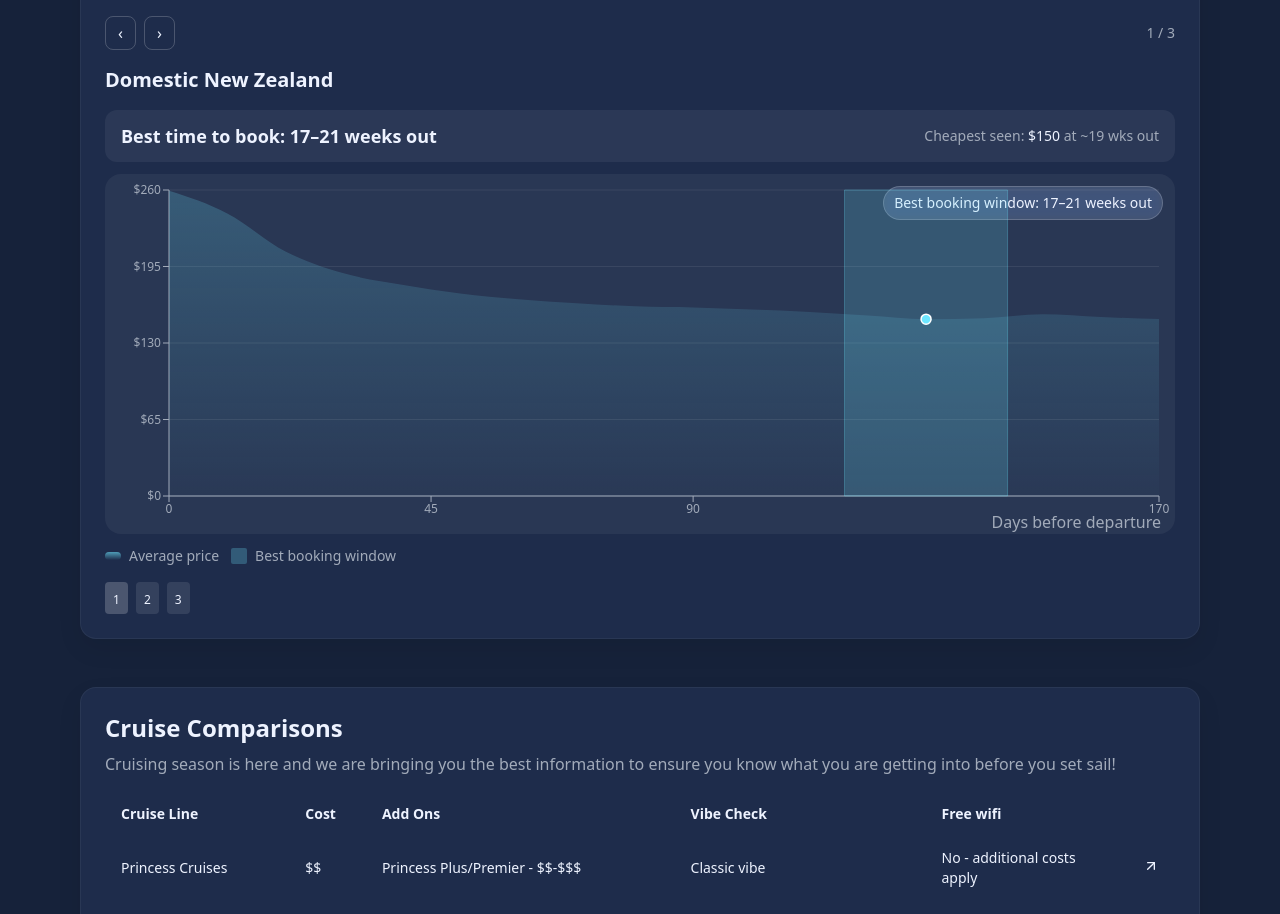
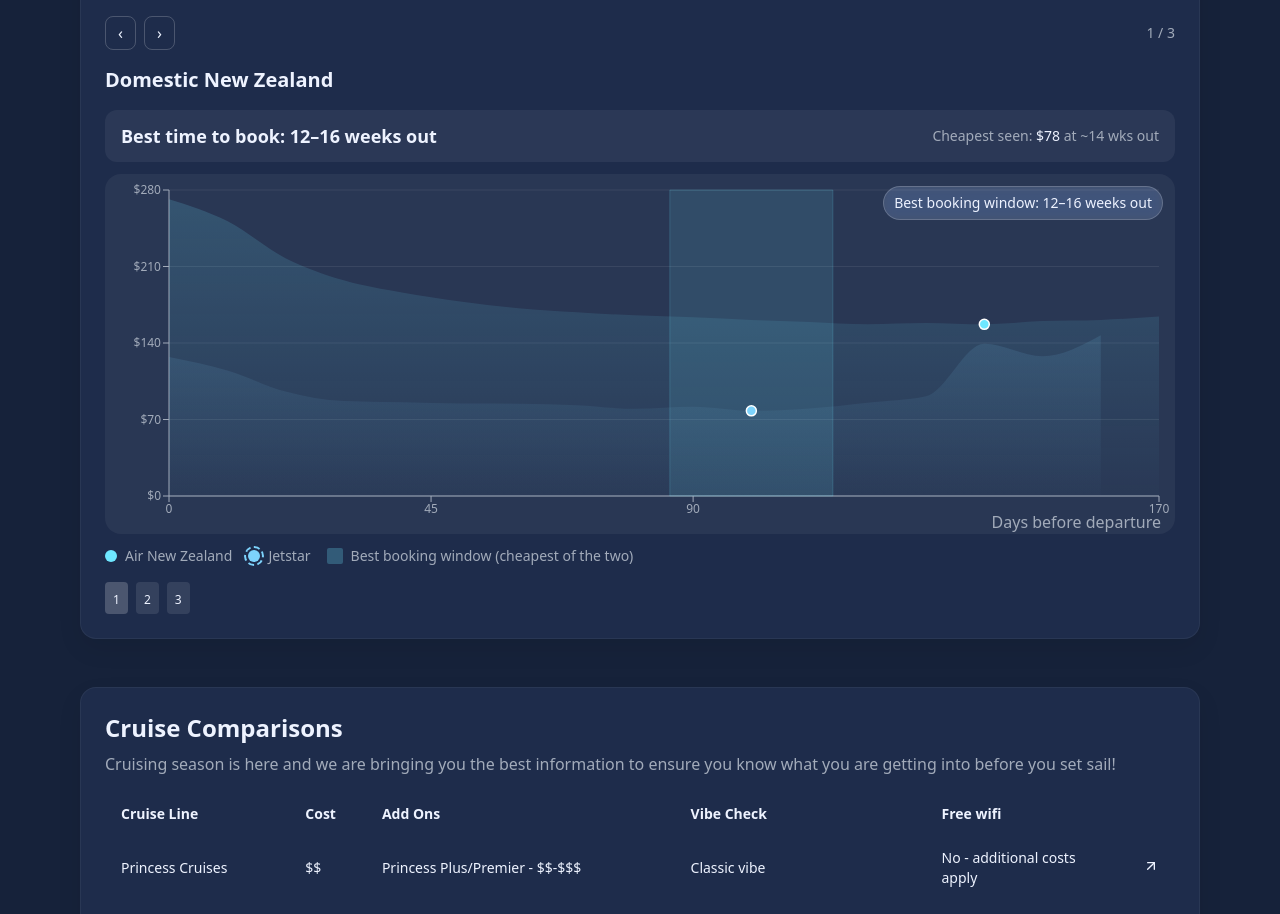
Before and after one commit to BrettWS2025/travelscout, a Next.js app: page / in a window 1280 px wide. Shown: the part 807-1721 px from the top of the page. Built offline with nearby package versions, Linux system fonts and the light colour scheme.

Commit message:
Update DomesticFlightBookingTimingChart.tsx

```diff
--- a/components/DomesticFlightBookingTimingChart.tsx
+++ b/components/DomesticFlightBookingTimingChart.tsx
@@ -15,130 +15,176 @@ import {
   ReferenceDot,
 } from "recharts";
 
-/** One point per 10-day bucket of "days before departure" */
-export type PricePoint = { daysOut: number; price: number };
+type DuoPoint = { daysOut: number; anz?: number | null; jet?: number | null };
 
 type Props = {
-  /** Optional. If omitted, we use DEFAULT_POINTS (your dataset, binned by 10 days). */
-  data?: PricePoint[];
   currency?: string; // e.g. "NZD"
-  dark?: boolean;    // when placed on dark cards
+  dark?: boolean;    // render on dark cards
+  /** Optional override: pass your own already-bucketed series (same shape). */
+  data?: DuoPoint[];
 };
 
-/** YOUR DATA, binned to 10-day increments (mean of each 10-day range) */
-const DEFAULT_POINTS: PricePoint[] = [
-  { daysOut: 0,   price: 286.28 },
-  { daysOut: 10,  price: 232.30 },
-  { daysOut: 20,  price: 201.79 },
-  { daysOut: 30,  price: 189.35 },
-  { daysOut: 40,  price: 176.53 },
-  { daysOut: 50,  price: 172.52 },
-  { daysOut: 60,  price: 167.08 },
-  { daysOut: 70,  price: 162.03 },
-  { daysOut: 80,  price: 162.43 },
-  { daysOut: 90,  price: 159.03 },
-  { daysOut: 100, price: 159.20 },
-  { daysOut: 110, price: 157.22 },
-  { daysOut: 120, price: 152.91 },
-  { daysOut: 130, price: 149.67 },
-  { daysOut: 140, price: 148.15 },
-  { daysOut: 150, price: 155.44 },
-  { daysOut: 160, price: 159.46 },
-  { daysOut: 170, price: 141.18 },
+/** 10-day bucket means (0,10,…,170) computed from your raw series */
+const DEFAULT_POINTS: DuoPoint[] = [
+  { daysOut: 0,   anz: 298.699, jet: 145.726 },
+  { daysOut: 10,  anz: 244.380, jet: 108.815 },
+  { daysOut: 20,  anz: 211.568, jet: 90.182 },
+  { daysOut: 30,  anz: 196.810, jet: 87.923 },
+  { daysOut: 40,  anz: 183.620, jet: 82.580 },
+  { daysOut: 50,  anz: 178.018, jet: 86.807 },
+  { daysOut: 60,  anz: 172.476, jet: 84.399 },
+  { daysOut: 70,  anz: 165.176, jet: 81.922 },
+  { daysOut: 80,  anz: 166.939, jet: 83.049 },
+  { daysOut: 90,  anz: 163.737, jet: 74.288 },
+  { daysOut: 100, anz: 159.688, jet: 87.571 },
+  { daysOut: 110, anz: 159.711, jet: 71.852 },
+  { daysOut: 120, anz: 158.518, jet: 80.788 },
+  { daysOut: 130, anz: 153.336, jet: 103.516 },
+  { daysOut: 140, anz: 163.017, jet: 89.376 },
+  { daysOut: 150, anz: 154.834, jet: 224.960 }, // note: jet outlier from sparse data
+  { daysOut: 160, anz: 162.325, jet: 69.280 },
+  { daysOut: 170, anz: 166.123, jet: null },
 ];
 
 const fmtCurrency = (v: number, currency = "NZD") =>
-  new Intl.NumberFormat("en-NZ", {
-    style: "currency",
-    currency,
-    maximumFractionDigits: 0,
-  }).format(Math.max(0, v || 0));
+  new Intl.NumberFormat("en-NZ", { style: "currency", currency, maximumFractionDigits: 0 })
+    .format(Math.max(0, v || 0));
 
-/** Light smoothing (3-point window suits 10-day buckets) */
-function smooth(points: PricePoint[], window = 3): PricePoint[] {
+/** Moving average smoothing on a numeric array (keeps x values from src) */
+function smoothSeries(points: { x: number; y: number }[], window = 3) {
   if (points.length <= window) return points;
   const half = Math.floor(window / 2);
-  const out: PricePoint[] = [];
+  const out: { x: number; y: number }[] = [];
   for (let i = 0; i < points.length; i++) {
     const s = Math.max(0, i - half);
     const e = Math.min(points.length, i + half + 1);
     const slice = points.slice(s, e);
-    const avg = slice.reduce((a, p) => a + p.price, 0) / slice.length;
-    out.push({ daysOut: points[i].daysOut, price: avg });
+    const avg = slice.reduce((a, p) => a + p.y, 0) / slice.length;
+    out.push({ x: points[i].x, y: avg });
   }
   return out;
 }
 
-/** Find the absolute min and define a “sweet spot” window around it */
-function findSweetSpot(points: PricePoint[], padDays = 14) {
-  if (!points.length) return { minIdx: 0, start: 0, end: 0 };
+/** Based on the cheaper-of-two smoothed series at each x */
+function computeBestWindow(
+  merged: { daysOut: number; cheaper: number }[],
+  padDays = 14
+) {
+  if (!merged.length) return { minIdx: 0, start: 0, end: 0 };
   let minIdx = 0;
-  for (let i = 1; i < points.length; i++) {
-    if (points[i].price < points[minIdx].price) minIdx = i;
+  for (let i = 1; i < merged.length; i++) {
+    if (merged[i].cheaper < merged[minIdx].cheaper) minIdx = i;
   }
-  const start = Math.max(0, points[minIdx].daysOut - padDays);
-  const end = Math.min(points[points.length - 1].daysOut, points[minIdx].daysOut + padDays);
+  const minX = merged[minIdx].daysOut;
+  const start = Math.max(0, minX - padDays);
+  const end = Math.min(merged[merged.length - 1].daysOut, minX + padDays);
   return { minIdx, start, end };
 }
 
-function daysToWeeksLabel(a: number, b: number) {
+function weeksLabel(a: number, b: number) {
   const aw = Math.round(a / 7);
   const bw = Math.round(b / 7);
   return aw === bw ? `${aw} weeks out` : `${aw}–${bw} weeks out`;
 }
 
 export default function DomesticFlightBookingTimingChart({
-  data,
   currency = "NZD",
   dark = true,
+  data = DEFAULT_POINTS,
 }: Props) {
-  // Use provided data or the built-in defaults
-  const input = data?.length ? data : DEFAULT_POINTS;
-
-  // Defensive: sort by daysOut ascending
-  const sorted = useMemo(() => [...input].sort((a, b) => a.daysOut - b.daysOut), [input]);
-
-  const smoothed = useMemo(() => smooth(sorted, 3), [sorted]);
-  const { minIdx, start, end } = useMemo(() => findSweetSpot(smoothed, 14), [smoothed]);
-  const minPoint = smoothed[minIdx];
-
-  const header = smoothed.length
-    ? `Best time to book: ${daysToWeeksLabel(start, end)}`
-    : "Best time to book";
-
-  // Theme tokens (works on dark cards)
+  // Theme tokens (no hard-coded colors; fallbacks where helpful)
   const text = dark ? "var(--text)" : "#1f2937";
   const muted = dark ? "var(--muted)" : "#6b7280";
-  const accent = "var(--accent)";
+  const accent1 = "var(--accent)";            // Air New Zealand line & area
+  const accent2 = "var(--accent-2, #7dd3fc)"; // Jetstar line (fallback cyan)
   const grid = dark ? "rgba(255,255,255,.08)" : "rgba(0,0,0,.06)";
-  const fillAccent = "var(--accent)";
-  const fillGlow = dark ? "rgba(255,255,255,.05)" : "rgba(0,0,0,.02)";
 
-  const showBand = smoothed.length > 0 && end > start;
+  // Build separate series for smoothing
+  const anzSeries = useMemo(
+    () =>
+      data
+        .filter((d) => typeof d.anz === "number")
+        .map((d) => ({ x: d.daysOut, y: d.anz as number })),
+    [data]
+  );
+  const jetSeries = useMemo(
+    () =>
+      data
+        .filter((d) => typeof d.jet === "number")
+        .map((d) => ({ x: d.daysOut, y: d.jet as number })),
+    [data]
+  );
+
+  // Light smoothing (3-point window works well for 10-day bins)
+  const anzSmooth = useMemo(() => smoothSeries(anzSeries, 3), [anzSeries]);
+  const jetSmooth = useMemo(() => smoothSeries(jetSeries, 3), [jetSeries]);
+
+  // Merge onto a single array keyed by daysOut for the chart
+  const chart = useMemo(() => {
+    const map = new Map<number, { daysOut: number; anz?: number; jet?: number }>();
+    for (const p of anzSmooth) map.set(p.x, { daysOut: p.x, anz: p.y });
+    for (const p of jetSmooth) {
+      const existing = map.get(p.x);
+      if (existing) existing.jet = p.y;
+      else map.set(p.x, { daysOut: p.x, jet: p.y });
+    }
+    return [...map.values()].sort((a, b) => a.daysOut - b.daysOut);
+  }, [anzSmooth, jetSmooth]);
+
+  // Compute “cheaper of two” for the best-booking band
+  const cheaper = useMemo(
+    () =>
+      chart
+        .map((d) => {
+          const vals = [d.anz, d.jet].filter((v): v is number => typeof v === "number");
+          if (!vals.length) return null;
+          return { daysOut: d.daysOut, cheaper: Math.min(...vals) };
+        })
+        .filter((x): x is { daysOut: number; cheaper: number } => !!x),
+    [chart]
+  );
+
+  const { minIdx, start, end } = useMemo(() => computeBestWindow(cheaper, 14), [cheaper]);
+  const minObj = cheaper[minIdx];
+
+  // Find individual mins for dot markers
+  const anzMin = useMemo(() => {
+    if (!anzSmooth.length) return null;
+    let idx = 0;
+    for (let i = 1; i < anzSmooth.length; i++) if (anzSmooth[i].y < anzSmooth[idx].y) idx = i;
+    return anzSmooth[idx];
+  }, [anzSmooth]);
+
+  const jetMin = useMemo(() => {
+    if (!jetSmooth.length) return null;
+    let idx = 0;
+    for (let i = 1; i < jetSmooth.length; i++) if (jetSmooth[i].y < jetSmooth[idx].y) idx = i;
+    return jetSmooth[idx];
+  }, [jetSmooth]);
+
+  const header =
+    minObj ? `Best time to book: ${weeksLabel(start, end)}` : "Best time to book";
 
   return (
     <div className="space-y-3">
-      {/* Headline card */}
+      {/* Header chip */}
       <div
         className="flex items-center justify-between rounded-xl px-4 py-3"
         style={{ background: dark ? "rgba(255,255,255,.06)" : "#f8fafc", color: text }}
       >
         <div className="text-base md:text-lg font-semibold">{header}</div>
-        {minPoint && (
+        {minObj && (
           <div className="text-sm" style={{ color: muted }}>
-            Cheapest seen: <span style={{ color: text }}>{fmtCurrency(minPoint.price, currency)}</span>{" "}
-            at ~{Math.round(minPoint.daysOut / 7)} wks out
+            Cheapest seen:{" "}
+            <span style={{ color: text }}>{fmtCurrency(minObj.cheaper, currency)}</span>{" "}
+            at ~{Math.round(minObj.daysOut / 7)} wks out
           </div>
         )}
       </div>
 
       {/* Chart */}
-      <div
-        className="relative w-full h-[280px] md:h-[360px] rounded-2xl overflow-hidden"
-        style={{ background: fillGlow }}
-      >
-        {/* Overlay badge so the “Best booking window” is always visible */}
-        {showBand && (
+      <div className="relative w-full h-[280px] md:h-[360px] rounded-2xl overflow-hidden" style={{ background: dark ? "rgba(255,255,255,.05)" : "rgba(0,0,0,.02)" }}>
+        {minObj && (
           <div
             className="absolute top-3 right-3 text-xs md:text-sm px-2.5 py-1.5 rounded-full"
             style={{
@@ -148,16 +194,20 @@ export default function DomesticFlightBookingTimingChart({
               backdropFilter: "saturate(160%) blur(6px)",
             }}
           >
-            Best booking window: {daysToWeeksLabel(start, end)}
+            Best booking window: {weeksLabel(start, end)}
           </div>
         )}
 
         <ResponsiveContainer>
-          <AreaChart data={smoothed} margin={{ top: 16, right: 16, left: 8, bottom: 8 }}>
+          <AreaChart data={chart} margin={{ top: 16, right: 16, left: 8, bottom: 8 }}>
             <defs>
-              <linearGradient id="priceGradient" x1="0" y1="0" x2="0" y2="1">
-                <stop offset="0%" stopColor={fillAccent} stopOpacity={0.35} />
-                <stop offset="100%" stopColor={fillAccent} stopOpacity={0.02} />
+              <linearGradient id="nz-fill" x1="0" y1="0" x2="0" y2="1">
+                <stop offset="0%" stopColor={accent1} stopOpacity={0.28} />
+                <stop offset="100%" stopColor={accent1} stopOpacity={0.02} />
+              </linearGradient>
+              <linearGradient id="js-fill" x1="0" y1="0" x2="0" y2="1">
+                <stop offset="0%" stopColor={accent2} stopOpacity={0.20} />
+                <stop offset="100%" stopColor={accent2} stopOpacity={0.02} />
               </linearGradient>
             </defs>
 
@@ -176,7 +226,7 @@ export default function DomesticFlightBookingTimingChart({
               width={56}
               stroke={muted}
               tick={{ fill: muted, fontSize: 12 }}
-              tickFormatter={(v) => fmtCurrency(v, currency)}
+              tickFormatter={(v) => fmtCurrency(v as number, currency)}
             />
             <Tooltip
               contentStyle={{
@@ -186,41 +236,60 @@ export default function DomesticFlightBookingTimingChart({
                 color: text,
               }}
               labelStyle={{ color: muted }}
-              formatter={(value: any) => [fmtCurrency(value as number, currency), "Smoothed price"]}
+              formatter={(value: any, name: any) => [
+                fmtCurrency(value as number, currency),
+                name === "anz" ? "Air New Zealand" : "Jetstar",
+              ]}
               labelFormatter={(d) => `${d} days out`}
             />
 
-            {/* Glow/area under line */}
-            <Area type="monotone" dataKey="price" stroke="none" fill="url(#priceGradient)" isAnimationActive={false} />
-
-            {/* Trend line */}
-            <Line type="monotone" dataKey="price" stroke={accent} strokeWidth={3} dot={false} isAnimationActive={false} />
-
-            {/* Sweet-spot highlight band (rendered after line/area so it sits on top) */}
-            {showBand && (
-              <ReferenceArea x1={start} x2={end} fill={fillAccent} fillOpacity={0.18} stroke={fillAccent} strokeOpacity={0.28} />
+            {/* Best-window band (based on cheaper-of-two) */}
+            {minObj && (
+              <ReferenceArea
+                x1={start}
+                x2={end}
+                fill={accent1}
+                fillOpacity={0.12}
+                stroke={accent1}
+                strokeOpacity={0.18}
+              />
             )}
 
-            {/* Dot at absolute min */}
-            {minPoint && (
-              <ReferenceDot x={minPoint.daysOut} y={minPoint.price} r={5} fill={accent} stroke="white" strokeWidth={1.5} />
+            {/* Faint fills for both series */}
+            <Area type="monotone" dataKey="anz" stroke="none" fill="url(#nz-fill)" isAnimationActive={false} />
+            <Area type="monotone" dataKey="jet" stroke="none" fill="url(#js-fill)" isAnimationActive={false} />
+
+            {/* Lines */}
+            <Line type="monotone" dataKey="anz" stroke={accent1} strokeWidth={3} dot={false} isAnimationActive={false} />
+            <Line type="monotone" dataKey="jet" stroke={accent2} strokeWidth={3} dot={false} isAnimationActive={false} strokeDasharray="6 6" />
+
+            {/* Min dots for each carrier */}
+            {anzMin && (
+              <ReferenceDot x={anzMin.x} y={anzMin.y} r={5} fill={accent1} stroke="white" strokeWidth={1.5} />
+            )}
+            {jetMin && (
+              <ReferenceDot x={jetMin.x} y={jetMin.y} r={5} fill={accent2} stroke="white" strokeWidth={1.5} />
             )}
           </AreaChart>
         </ResponsiveContainer>
       </div>
 
-      {/* Tiny legend / explainer */}
-      <div className="flex flex-wrap items-center gap-3 text-sm" style={{ color: muted }}>
+      {/* Legend */}
+      <div className="flex flex-wrap items-center gap-4 text-sm" style={{ color: muted }}>
+        <span className="inline-flex items-center gap-2">
+          <span className="inline-block w-3 h-3 rounded-full" style={{ background: accent1 }} />
+          Air New Zealand
+        </span>
         <span className="inline-flex items-center gap-2">
           <span
-            className="inline-block w-4 h-2 rounded"
-            style={{ background: "linear-gradient(180deg, var(--accent) 0%, transparent 100%)", opacity: 0.6 }}
+            className="inline-block w-3 h-3 rounded-full"
+            style={{ background: accent2, outline: `2px dashed ${accent2}`, outlineOffset: 2 }}
           />
-          Average price
+          Jetstar
         </span>
         <span className="inline-flex items-center gap-2">
           <span className="inline-block w-4 h-4 rounded-sm" style={{ background: "var(--accent)", opacity: 0.25 }} />
-          Best booking window
+          Best booking window (cheapest of the two)
         </span>
       </div>
     </div>
```
